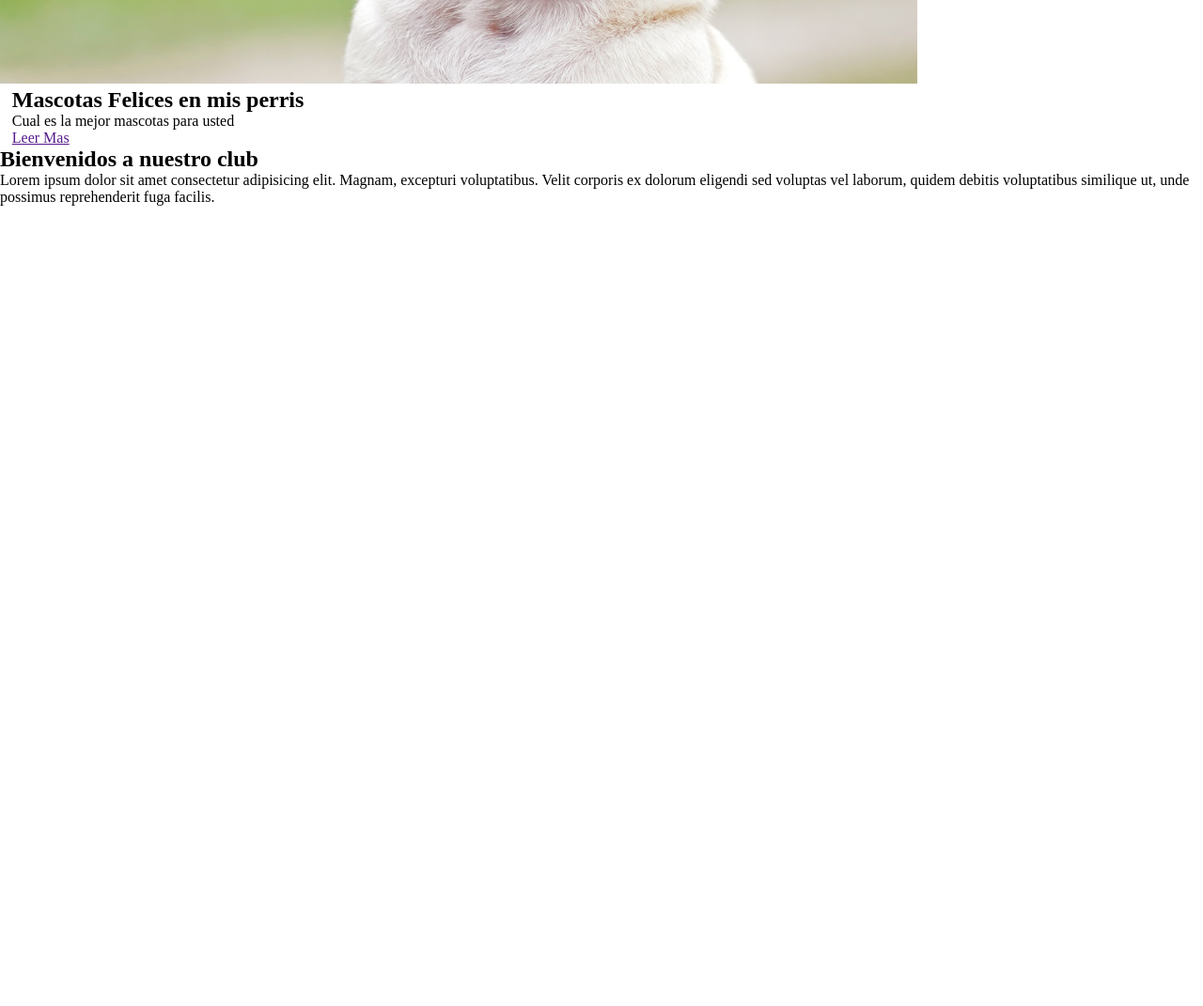
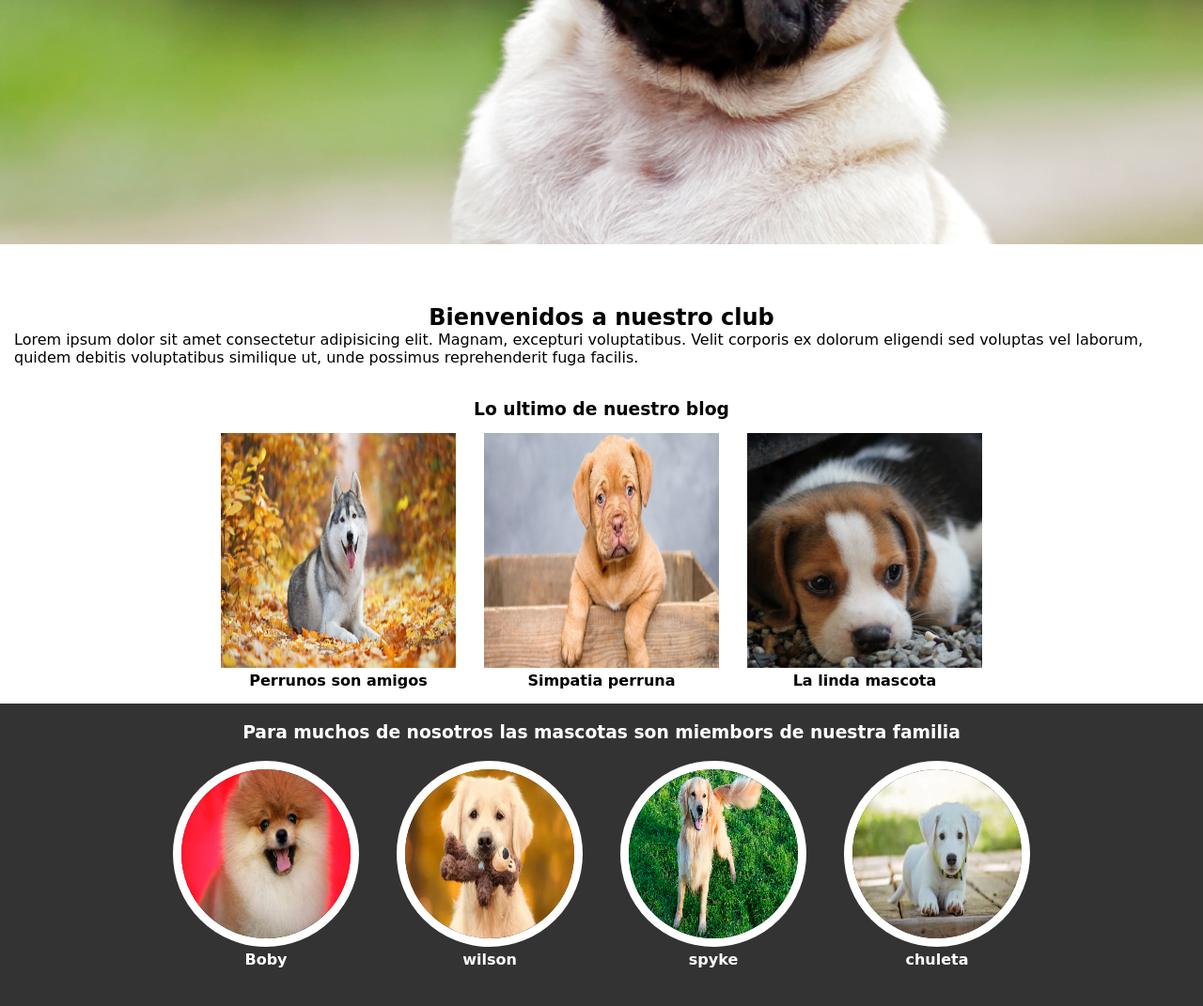
Before and after one commit to seba2311/Ejercicio-perris, a plain HTML site: page index.html in a window 1280 px wide. Shown: the part 460-1531 px from the top of the page at 94% size. Before the commit the page ends 800 px from the top, so only its background shows below. Drawn offline with Linux system fonts and the light colour scheme.

Commit message:
Index completo

```diff
--- /dev/null
+++ b/css/banner.css
@@ -0,0 +1,28 @@
+#banner img{
+    width: 100%;
+}
+
+#banner .contenedor{
+    position: absolute;
+    top:20%;
+    left:8%;
+    font-family: cursive;
+    color: white;
+    width: 80%;
+
+}
+
+#banner .contenedor a{
+    display: block;
+    border:solid 4px tomato;
+    width: 100px;
+    margin-top: 15px;
+    padding: 10px;
+    text-decoration: none;
+    color: white;
+    border-radius: 5px;
+}
+#banner .contenedor a:hover{
+    background: white;
+    color: tomato;
+}
--- /dev/null
+++ b/css/blog.css
@@ -0,0 +1,22 @@
+
+
+#blog .contenedor article img{
+    width: 250px;
+    height: 250px;
+}
+
+#blog{
+    font-family: cursive;
+    text-align: center;
+    margin-top: 20px;
+}
+
+#blog .contenedor{
+    display: flex;
+    justify-content: center;
+    flex-wrap: wrap;
+}
+
+#blog .contenedor article{
+    margin:15px;
+}
--- a/css/estilos.css
+++ b/css/estilos.css
@@ -1,4 +1,7 @@
 @import url(menu.css);
+@import url(banner.css);
+@import url(blog.css);
+@import url(info.css);
 *{
     margin: 0%;
     padding: 0%;
@@ -13,6 +16,7 @@
     position: fixed;
     top: 0;
     left: 0;
+    z-index:100;
 }
 
 h1{
@@ -23,3 +27,15 @@
     width: 98%;
     margin: auto;
 }
+/*estilos seccion bienvenida*/
+#bienvenida {
+    font-family: cursive;
+    margin-top: 45px;
+    padding: 15px;
+}
+
+#bienvenida h2{
+    text-align: center;
+}
+
+/**************************************/
--- /dev/null
+++ b/css/info.css
@@ -0,0 +1,24 @@
+
+#info{
+    background: #333;
+    color: white;
+    font-family: cursive;
+    padding: 20px;
+    text-align: center;
+}
+
+#info .contenedor img{
+    width: 180px;
+    height: 180px;
+    border: white 9px solid;
+    border-radius: 50%;
+}
+#info .contenedor{
+    display: flex;
+    justify-content: center;
+    flex-wrap: wrap;
+}
+
+#info article{
+    margin: 20px;
+}
--- a/index.html
+++ b/index.html
@@ -46,6 +46,46 @@
                 ex dolorum eligendi sed voluptas vel laborum, quidem debitis voluptatibus similique ut, unde possimus
                 reprehenderit fuga facilis.</p>
         </section>
+
+        <section id="blog">
+            <h3>Lo ultimo de nuestro blog</h3>
+            <div class="contenedor">
+                <article>
+                    <img src="img/perro2.jpg" alt="">
+                    <h4>Perrunos son amigos</h4>
+                </article>
+                <article>
+                    <img src="img/perro3.jpg" alt="">
+                    <h4>Simpatia perruna</h4>
+                </article>
+                <article>
+                    <img src="img/perro4.png" alt="">
+                    <h4>La linda mascota</h4>
+                </article>
+            </div>
+        </section>
+
+        <section id="info">
+            <h3>Para muchos de nosotros las mascotas son miembors de nuestra familia</h3>
+            <div class="contenedor">
+                <article>
+                    <img src="img/perro5.jpg" alt="">
+                    <h4>Boby</h4>
+                </article>
+                <article>
+                    <img src="img/perro6.jpg" alt="">
+                    <h4>wilson</h4>
+                </article>
+                <article>
+                    <img src="img/perro7.jpg" alt="">
+                    <h4>spyke</h4>
+                </article>
+                <article>
+                    <img src="img/perro8.jpg" alt="">
+                    <h4>chuleta</h4>
+                </article>
+            </div>
+        </section>
     </main>
 </body>
 
```
